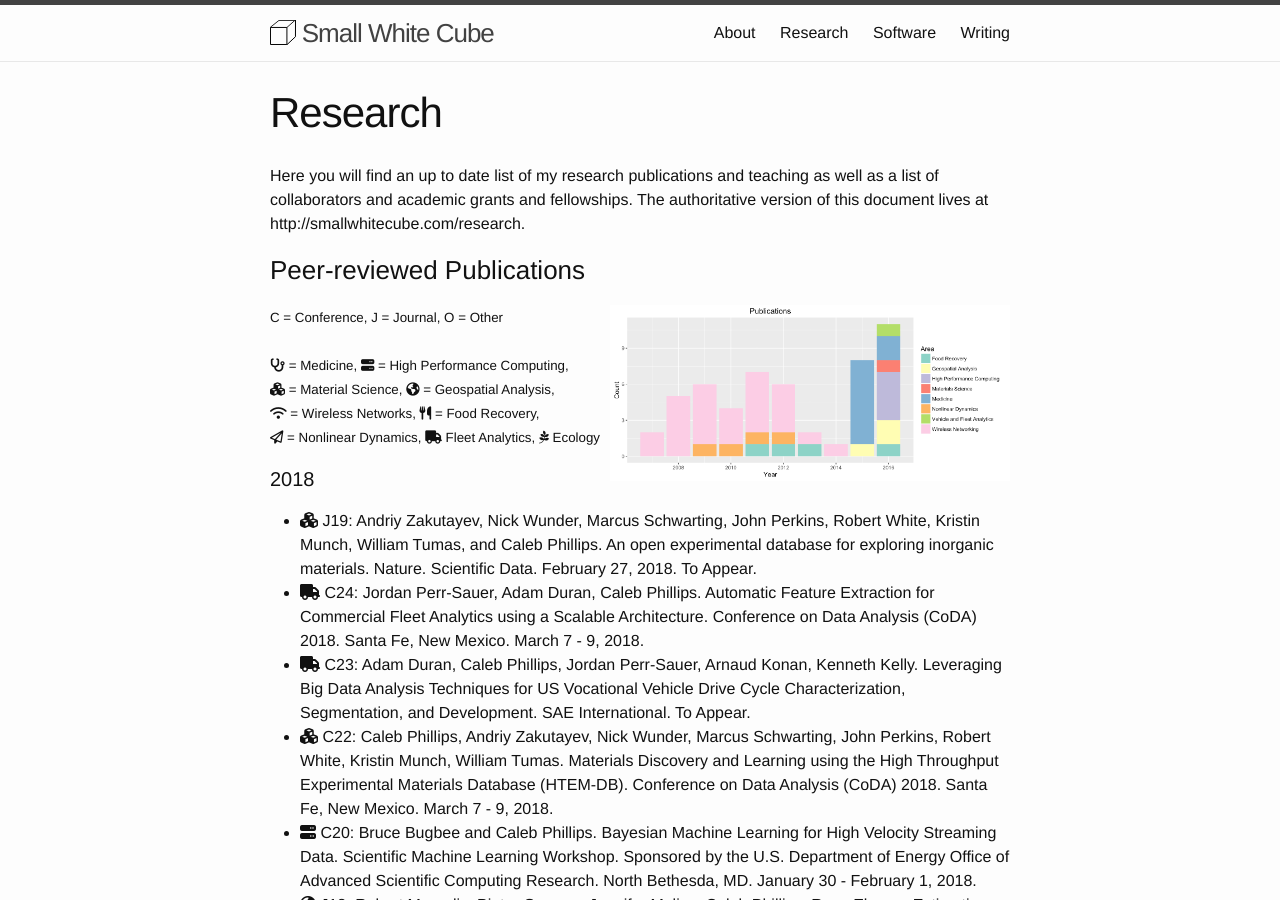
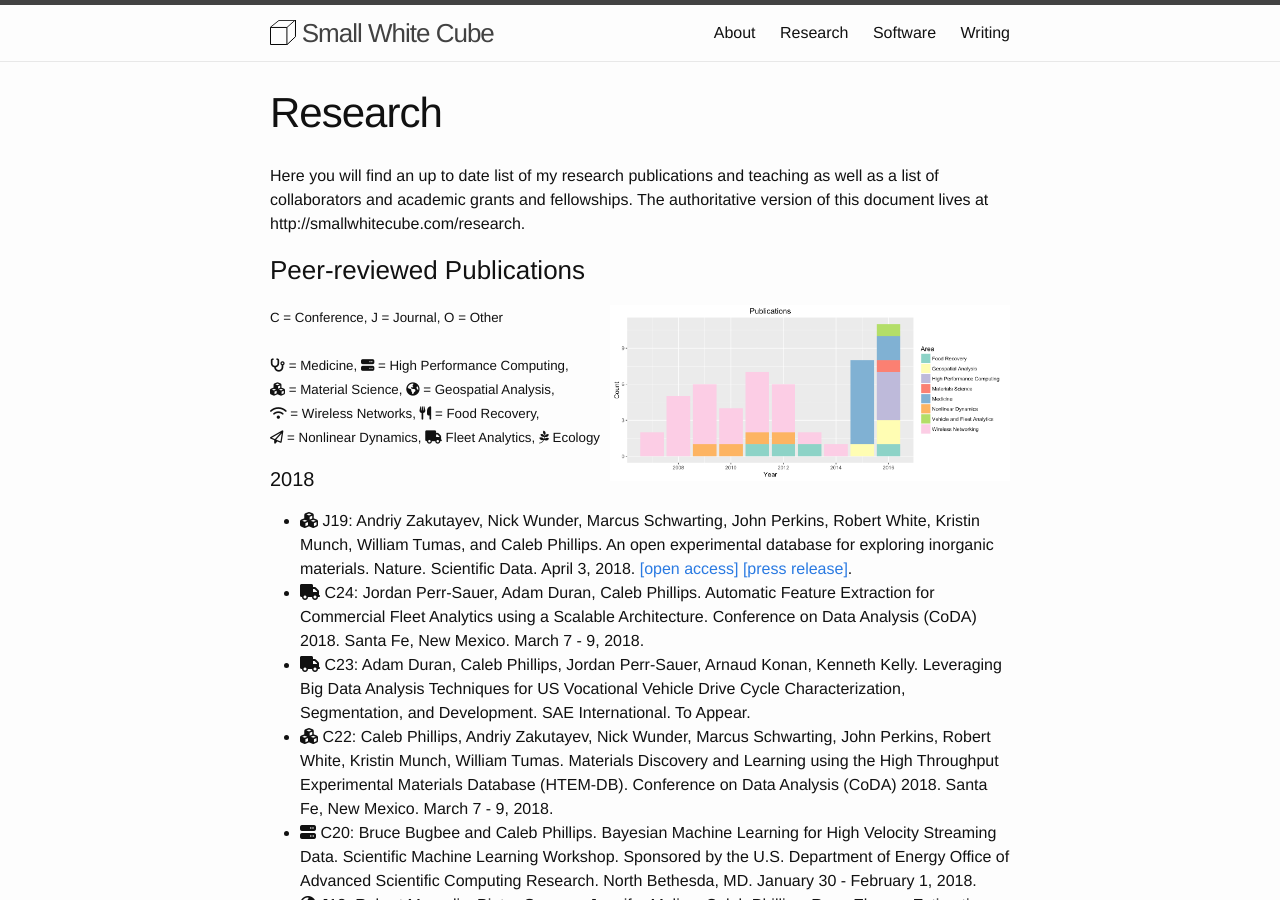
Before and after one commit to somerandomsequence/smallwhitecube, a Jekyll site: the page built from research.md, in a window 1280 px wide and 900 px high. Built offline with Jekyll 4.4.1, drawn with Linux system fonts in a browser that asks for light colours; nearby versions of some CDN libraries.

Commit message:
nature sd article

```diff
--- a/_includes/papers.html
+++ b/_includes/papers.html
@@ -17,7 +17,7 @@ C = Conference, J = Journal, O = Other<br/><br/>
 
   <h4>2018</h4>
   <ul>
-   <li><i class="fa fa-cubes" aria-hidden="true"></i> J19: Andriy Zakutayev, Nick Wunder, Marcus Schwarting, John Perkins, Robert White, Kristin Munch, William Tumas, and Caleb Phillips. An open experimental database for exploring inorganic materials. Nature. Scientific Data. February 27, 2018. To Appear.</li>
+   <li><i class="fa fa-cubes" aria-hidden="true"></i> J19: Andriy Zakutayev, Nick Wunder, Marcus Schwarting, John Perkins, Robert White, Kristin Munch, William Tumas, and Caleb Phillips. An open experimental database for exploring inorganic materials. Nature. Scientific Data. April 3, 2018. <a href="https://www.nrel.gov/news/press/2018/nrel-opens-large-database-of-inorganic-thin-film-materials.html">[open access]</a> <a href="https://www.nrel.gov/news/press/2018/nrel-opens-large-database-of-inorganic-thin-film-materials.html">[press release]</a>.</li>
    <li><i class="fa fa-truck" area-hidden="true"></i> C24: Jordan Perr-Sauer, Adam Duran, Caleb Phillips. Automatic Feature Extraction for Commercial Fleet Analytics using a Scalable Architecture. Conference on Data Analysis (CoDA) 2018. Santa Fe, New Mexico. March 7 - 9, 2018.</li>
    <li><i class="fa fa-truck" area-hidden="true"></i> C23: Adam Duran, Caleb Phillips, Jordan Perr-Sauer, Arnaud Konan, Kenneth Kelly. Leveraging Big Data Analysis Techniques for US Vocational Vehicle Drive Cycle Characterization, Segmentation, and Development. SAE International. To Appear.</li>
    <li><i class="fa fa-cubes" area-hidden="true"></i> C22: Caleb Phillips, Andriy Zakutayev, Nick Wunder, Marcus Schwarting, John Perkins, Robert White, Kristin Munch, William Tumas. Materials Discovery and Learning using the High Throughput Experimental Materials Database (HTEM-DB). Conference on Data Analysis (CoDA) 2018. Santa Fe, New Mexico. March
```
Also changed, not shown: 15 other files.
